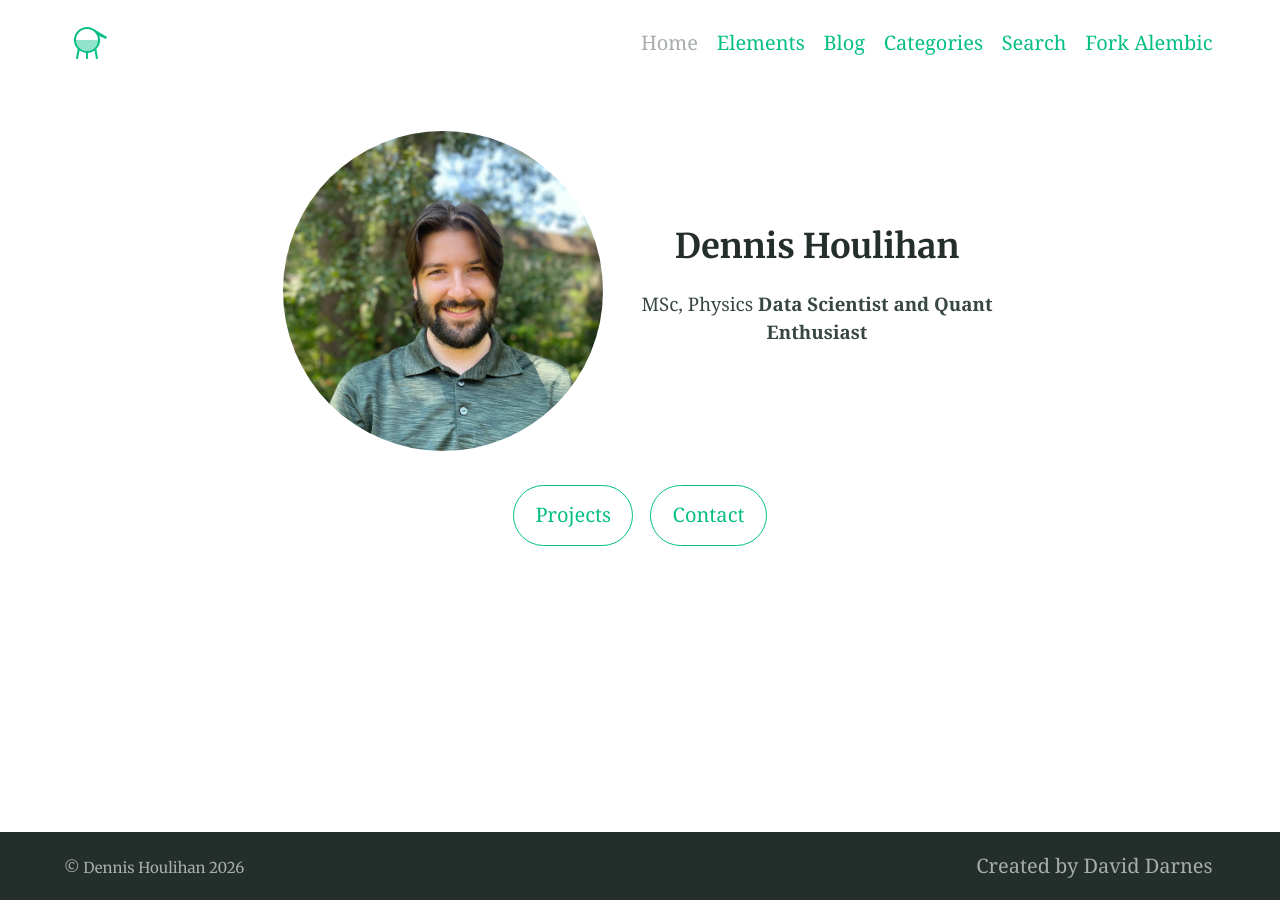
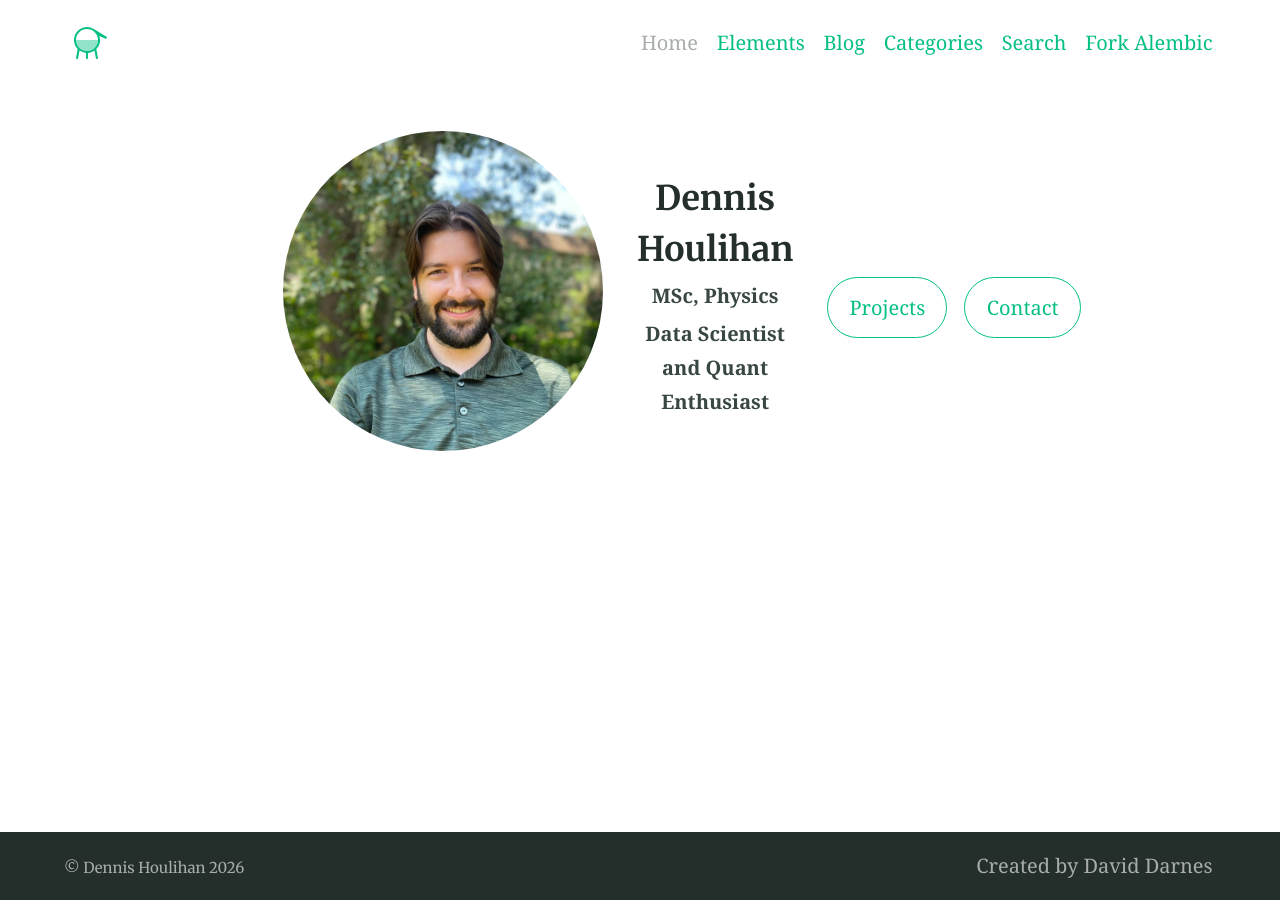
Before and after one commit to DJHoulihan/DJHoulihan.github.io, a Jekyll site: the page built from index.md, in a window 1280 px wide. Built offline with Jekyll 4.4.1, drawn with Linux system fonts in a browser that asks for light colours.

Commit message:
Update index.md

```diff
--- a/index.md
+++ b/index.md
@@ -16,19 +16,21 @@ excerpt: null
     <img src="assets/images/bio-photo.jpg" alt="Bio picture" style="width:100%; height:100%; object-fit:cover;" />
   </div>
 
-  <!-- Name + description centered vertically -->
-  <div style="flex:1; text-align:center;">
-    <h1 style="margin:0; font-size:2rem;">
-      Dennis Houlihan
-    </h1>
-    <p style="margin-top:0.5rem; font-size:1.1rem; line-height:1.5; max-width:40rem; margin-left:auto; margin-right:auto;">
-      MSc, Physics
-      <span style="font-weight: bold;">
-        Data Scientist and Quant Enthusiast
-      </span>
-    </p>
+<!-- Name + description centered vertically -->
+<div style="flex:1; text-align:center;">
+  <h1 style="margin:0; font-size:2rem;">
+    Dennis Houlihan
+  </h1>
+
+  <div style="font-weight: bold; margin-top: 0.25rem;">
+    MSc, Physics
+  </div>
+
+  <div style="font-weight: bold; margin-top: 0.25rem;">
+    Data Scientist and Quant Enthusiast
   </div>
 </div>
+
 
 <!-- Optional: add a call-to-action or links below -->
 
```
